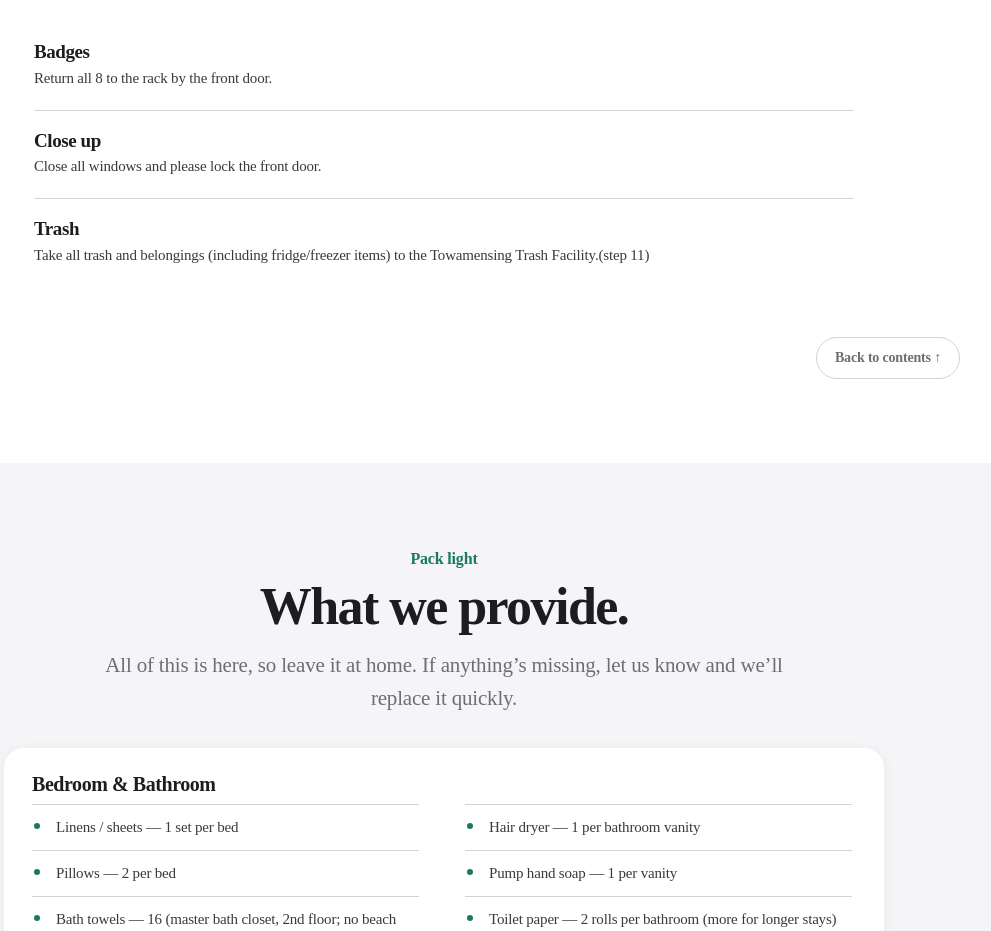
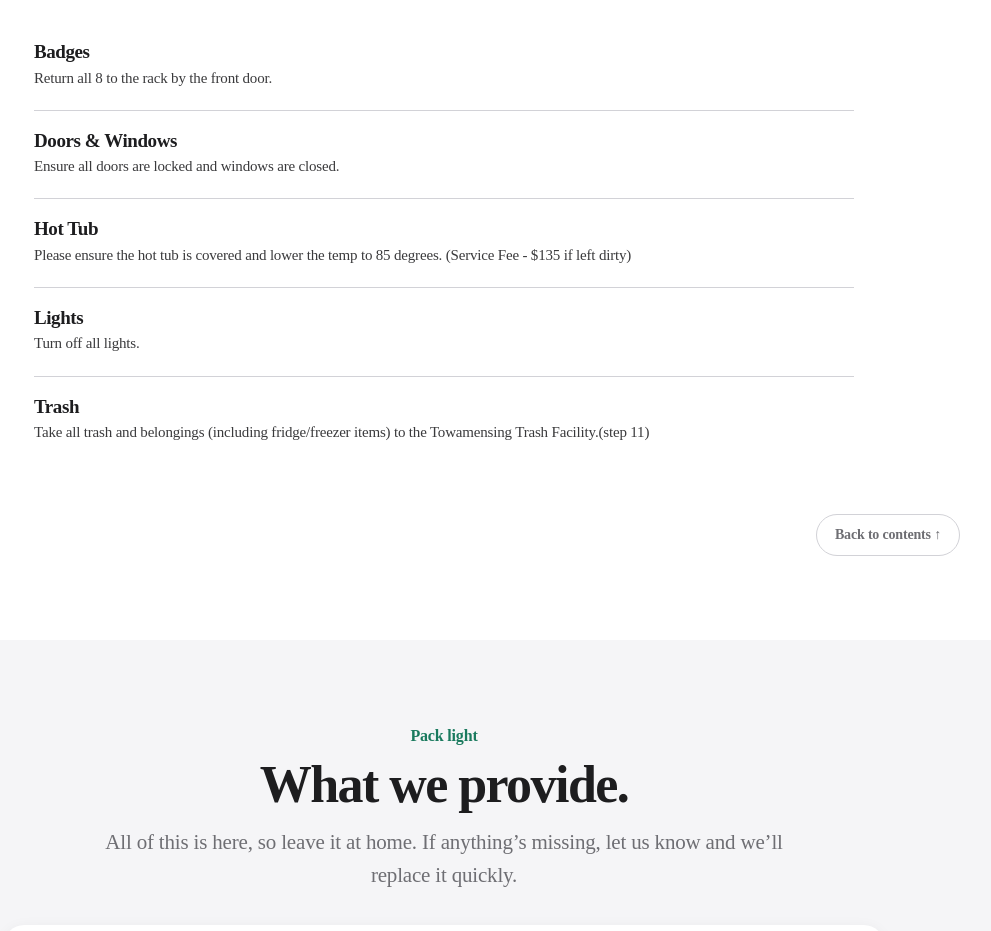
Before and after one commit to Rembuskos/145_guidebook, a plain HTML site: page index.html in a window 1280 px wide. Shown: the part 7240-8171 px from the top of the page, without its empty margins (196-1187 px from the left). Drawn offline with Linux system fonts and the light colour scheme.

Commit message:
Update closing instructions for doors and hot tub

```diff
--- a/index.html
+++ b/index.html
@@ -284,7 +284,9 @@ footer a{color:var(--accent)}
    <p>Check-out is 11:00 AM. Need extra time? Ask in advance, we’ll try if there’s no same day arrival, but it can’t be guaranteed.</p></div>
   <div class="rulelist">
    <div class="rule"><h4>Badges</h4><p>Return all 8 to the rack by the front door.</p></div>
-   <div class="rule"><h4>Close up</h4><p>Close all windows and please lock the front door.</p></div>
+   <div class="rule"><h4>Doors & Windows</h4><p>Ensure all doors are locked and windows are closed.</p></div>
+   <div class="rule"><h4>Hot Tub</h4><p>Please ensure the hot tub is covered and lower the temp to 85 degrees.  (Service Fee - $135 if left dirty)</p></div>
+   <div class="rule"><h4>Lights</h4><p>Turn off all lights.</p></div>
    <div class="rule"><h4>Trash</h4><p>Take all trash and belongings (including fridge/freezer items) to the Towamensing Trash Facility.(step 11)</p></div>
   </div>
  <div class="backtop"><a data-jump="stay">Back to contents ↑</a></div></div></section>
```
